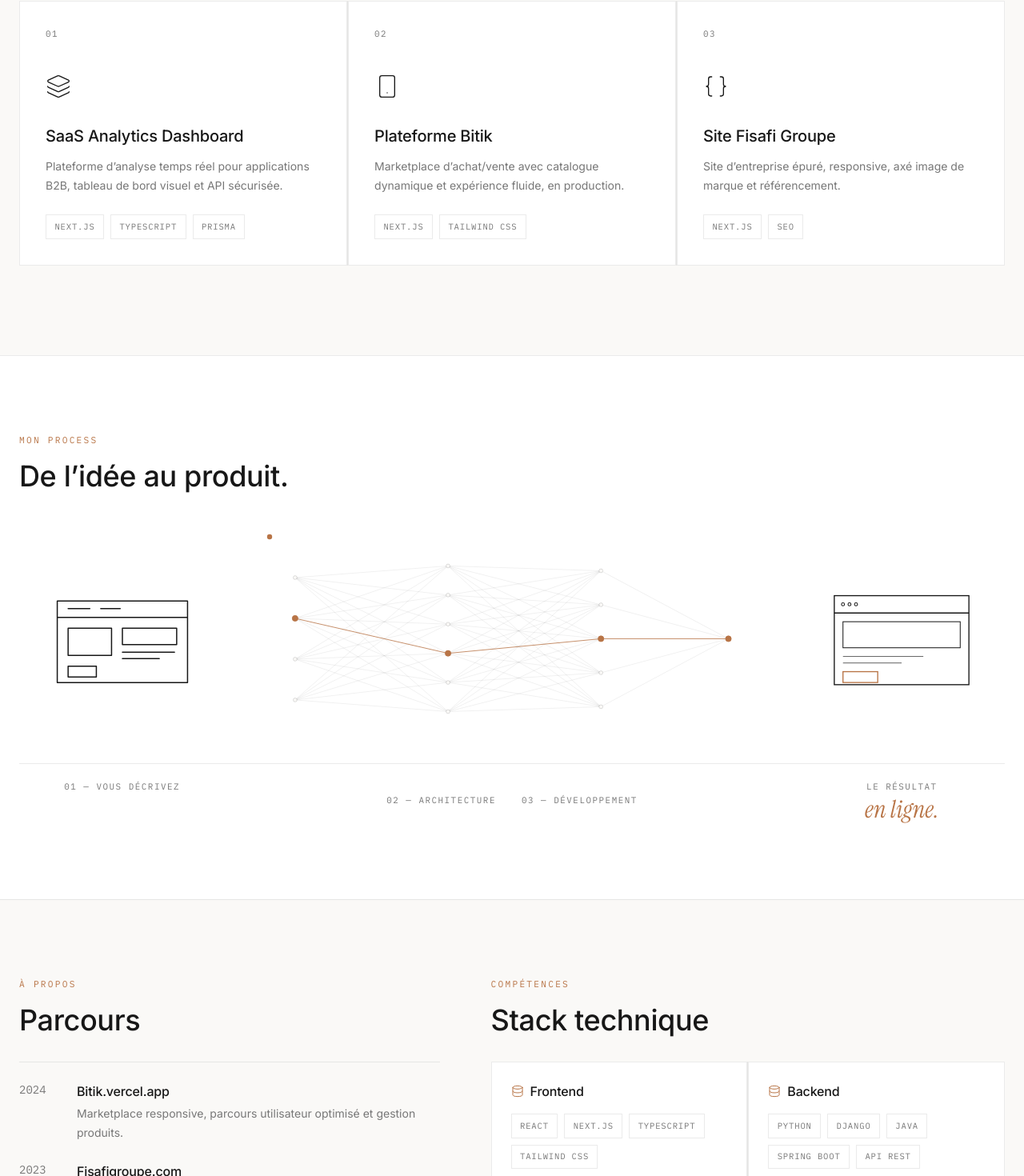
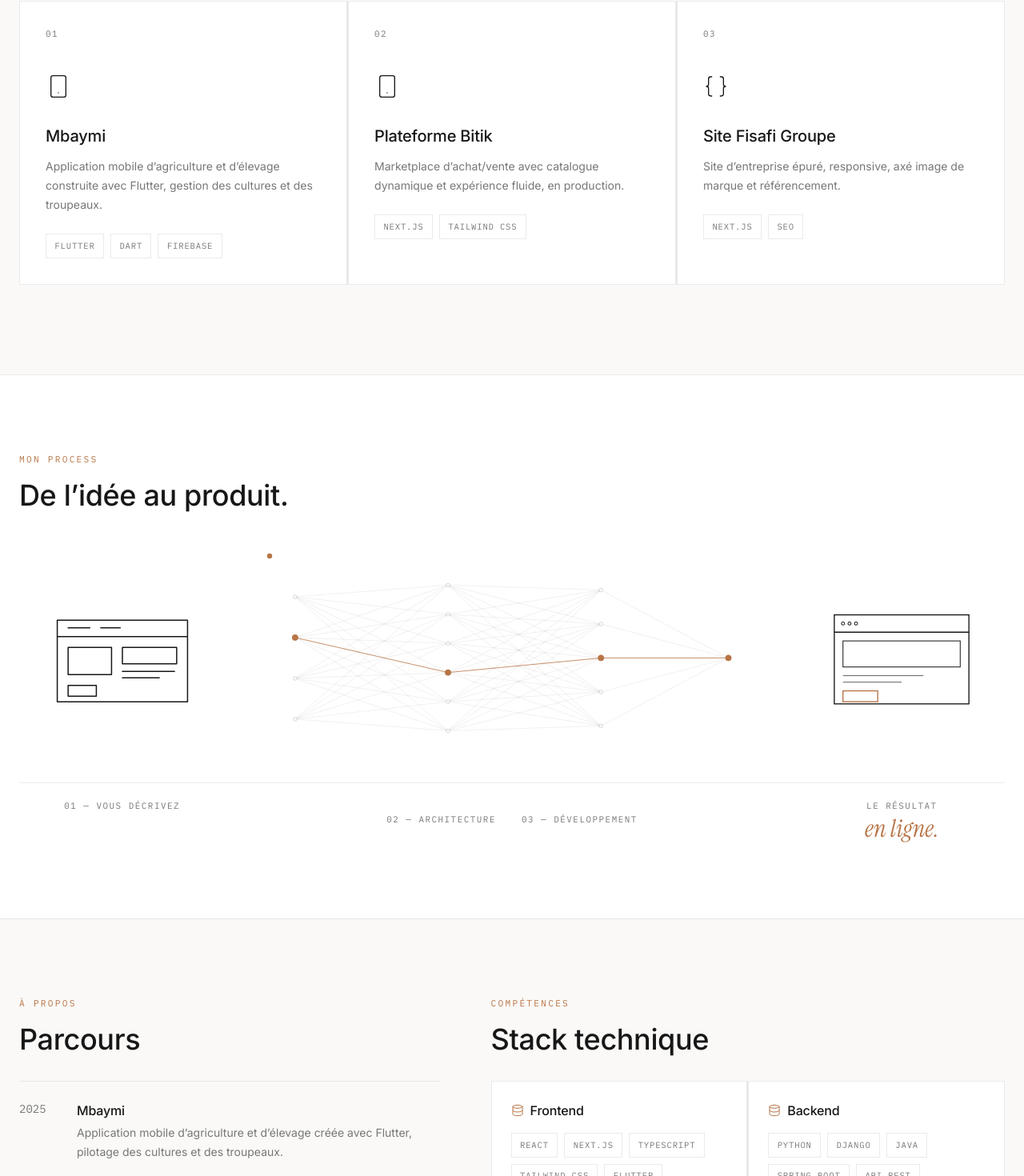
Before and after one commit to llmnd/Portfolio, a Next.js app: page / in a window 1280 px wide. Shown: the part 1349-2819 px from the top of the page at 80% size. Built offline with nearby package versions, Linux system fonts and the light colour scheme.

Commit message:
mbaumi  add

```diff
--- a/app/page.tsx
+++ b/app/page.tsx
@@ -16,7 +16,7 @@ const stats = [
 const stack = ['React', 'Next.js', 'Django', 'PostgreSQL', 'Docker'];
 
 const skills = [
-  { category: 'Frontend', items: ['React', 'Next.js', 'TypeScript', 'Tailwind CSS'] },
+  { category: 'Frontend', items: ['React', 'Next.js', 'TypeScript', 'Tailwind CSS', 'Flutter'] },
   { category: 'Backend', items: ['Python', 'Django', 'Java', 'Spring Boot', 'API REST'] },
   { category: 'Données', items: ['PostgreSQL', 'MySQL', 'Prisma'] },
   { category: 'Outils', items: ['Git', 'Docker', 'Linux', 'Vercel'] },
@@ -25,11 +25,11 @@ const skills = [
 const projects = [
   {
     index: '01',
-    title: 'SaaS Analytics Dashboard',
-    description: 'Plateforme d’analyse temps réel pour applications B2B, tableau de bord visuel et API sécurisée.',
-    tech: ['Next.js', 'TypeScript', 'Prisma'],
-    demo: '#',
-    icon: Layers,
+    title: 'Mbaymi',
+    description: 'Application mobile d’agriculture et d’élevage construite avec Flutter, gestion des cultures et des troupeaux.',
+    tech: ['Flutter', 'Dart', 'Firebase'],
+    demo: 'https://mbaymi.vercel.app',
+    icon: Smartphone,
   },
   {
     index: '02',
@@ -63,8 +63,9 @@ const certifications = [
 ];
 
 const timeline = [
-  { year: '2024', title: 'Bitik.vercel.app', details: 'Marketplace responsive, parcours utilisateur optimisé et gestion produits.' },
-  { year: '2023', title: 'Fisafigroupe.com', details: 'Refonte du site vitrine pour une présence web élégante et responsive.' },
+  { year: '2025', title: 'Mbaymi', details: 'Application mobile d’agriculture et d’élevage créée avec Flutter, pilotage des cultures et des troupeaux.' },
+  { year: '2025', title: 'Bitik.vercel.app', details: 'Marketplace responsive, parcours utilisateur optimisé et gestion produits.' },
+  { year: '2026', title: 'Fisafigroupe.com', details: 'Refonte du site vitrine pour une présence web élégante et responsive.' },
 ];
 
 export default function Home() {
```
